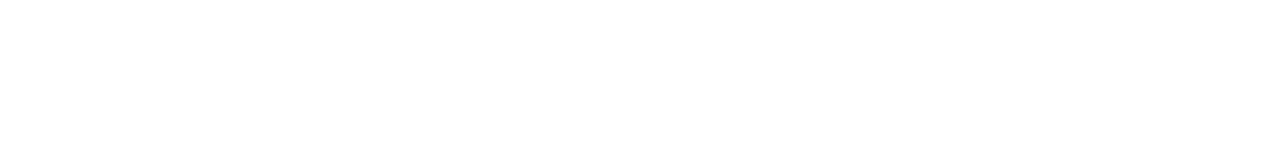
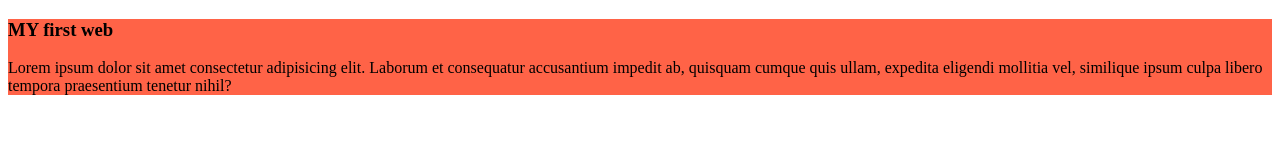
Before and after one commit to tanzimine/My-Simple-Website, a plain HTML site: page index.html in a window 1280 px wide. Drawn offline with Linux system fonts and the light colour scheme.

Commit message:
updatyed

```diff
--- a/index.html
+++ b/index.html
@@ -5,8 +5,12 @@
     <meta http-equiv="X-UA-Compatible" content="IE=edge">
     <meta name="viewport" content="width=device-width, initial-scale=1.0">
     <title>Welcome to my simple website</title>
+    <link rel="stylesheet" href="styles.css">
 </head>
 <body>
-
+    <div>
+        <h3>MY first web</h3>
+        <p>Lorem ipsum dolor sit amet consectetur adipisicing elit. Laborum et consequatur accusantium impedit ab, quisquam cumque quis ullam, expedita eligendi mollitia vel, similique ipsum culpa libero tempora praesentium tenetur nihil?</p>
+    </div>
 </body>
 </html>
--- /dev/null
+++ b/styles.css
@@ -0,0 +1,3 @@
+div{
+    background-color: tomato;
+}
```
